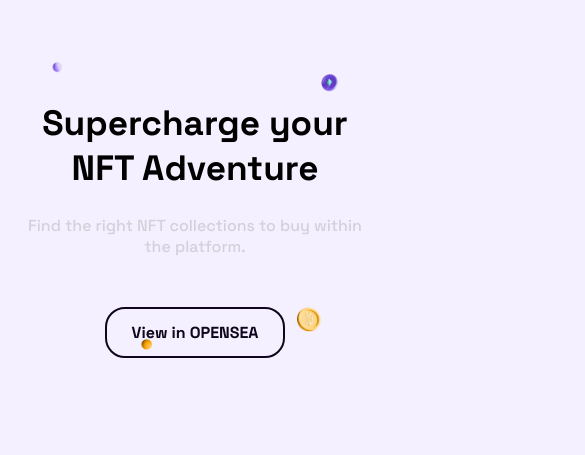
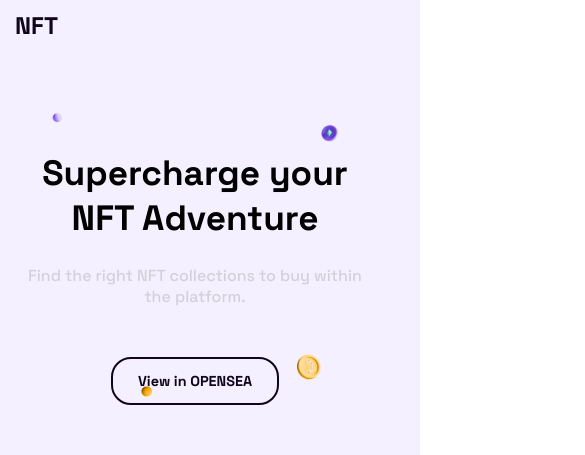
Before and after one commit to MORVWY/nft-lp, a plain HTML site: page index.html in a window 390 px wide. Shown: the top 455 px of the page, 585 px wide, since content can reach past the window. Drawn offline with Linux system fonts and the light colour scheme.

```diff
--- a/index.html
+++ b/index.html
@@ -11,7 +11,7 @@
 </head>
 
 <body>
-    <!-- <header class="header">
+    <header class="header">
         <nav class="nav wrapper">
             <div class="nav-logo"><a class="nav-logo__item" href="#">NFT</a></div>
             <ul class="nav-menu">
@@ -24,7 +24,7 @@
             </ul>
             <button class="nav-button button open-modal">Contact us</button>
         </nav>
-    </header> -->
+    </header>
 
     <main class="nft">
         <section class="nft-home home wrapper">
--- a/scss/main/_media.scss
+++ b/scss/main/_media.scss
@@ -19,9 +19,26 @@
 
 @media (max-width: 992px) {
     body {
+        .header {
+
+            .nav {
+
+                &-logo {
+                    font-size: 1.5rem;
+                }
+
+                &-menu {
+
+                    &__item {
+                        font-size: 1rem;
+                        margin-left: 25px;
+                    }
+                }
+            }
+        }
+
         .nft {
             .home {
-                padding-top: 100px;
 
                 &-title {
                     max-width: 100%;
@@ -168,13 +185,30 @@
         .title {
             font-size: 2.5rem;
         }
+
+        .button {
+            font-size: .9rem;
+        }
     }
 }
 
 @media (max-width: 768px) {
     body {
+        .header {
+
+            .nav {
+                padding: 10px 0;
+
+                &-menu,
+                .button {
+                    display: none;
+                }
+            }
+        }
+
         .nft {
             .home {
+                padding-top: 150px;
 
                 &-title {
 
--- a/scss/structure/_join.scss
+++ b/scss/structure/_join.scss
@@ -41,6 +41,7 @@
 
         &__background {
             position: absolute;
+            width: 125%;
             opacity: .1;
             z-index: -1;
         }
```
Also changed, not shown: css/styles.css.
